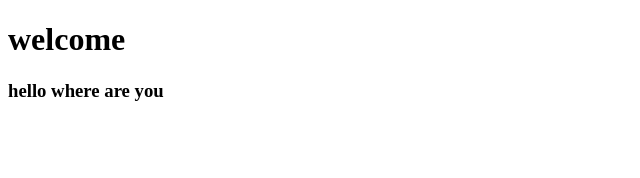
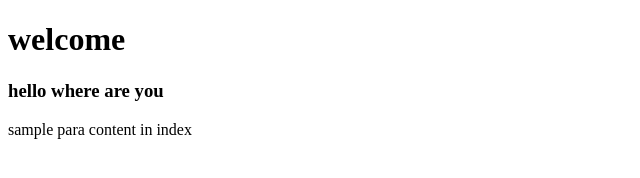
Before and after one commit to deepasreejith/gitsample, a plain HTML site: page index.html in a window 1280 px wide. Shown: the whole page, without its empty margins (0-640 px from the left). Drawn offline with Linux system fonts and the light colour scheme.

Commit message:
file1 modified

```diff
--- a/index.html
+++ b/index.html
@@ -8,5 +8,6 @@
 <body>
     <h1>welcome</h1>
     <h3>hello where are you</h3>
+    <p>sample para content in index</p>
 </body>
 </html>
```
